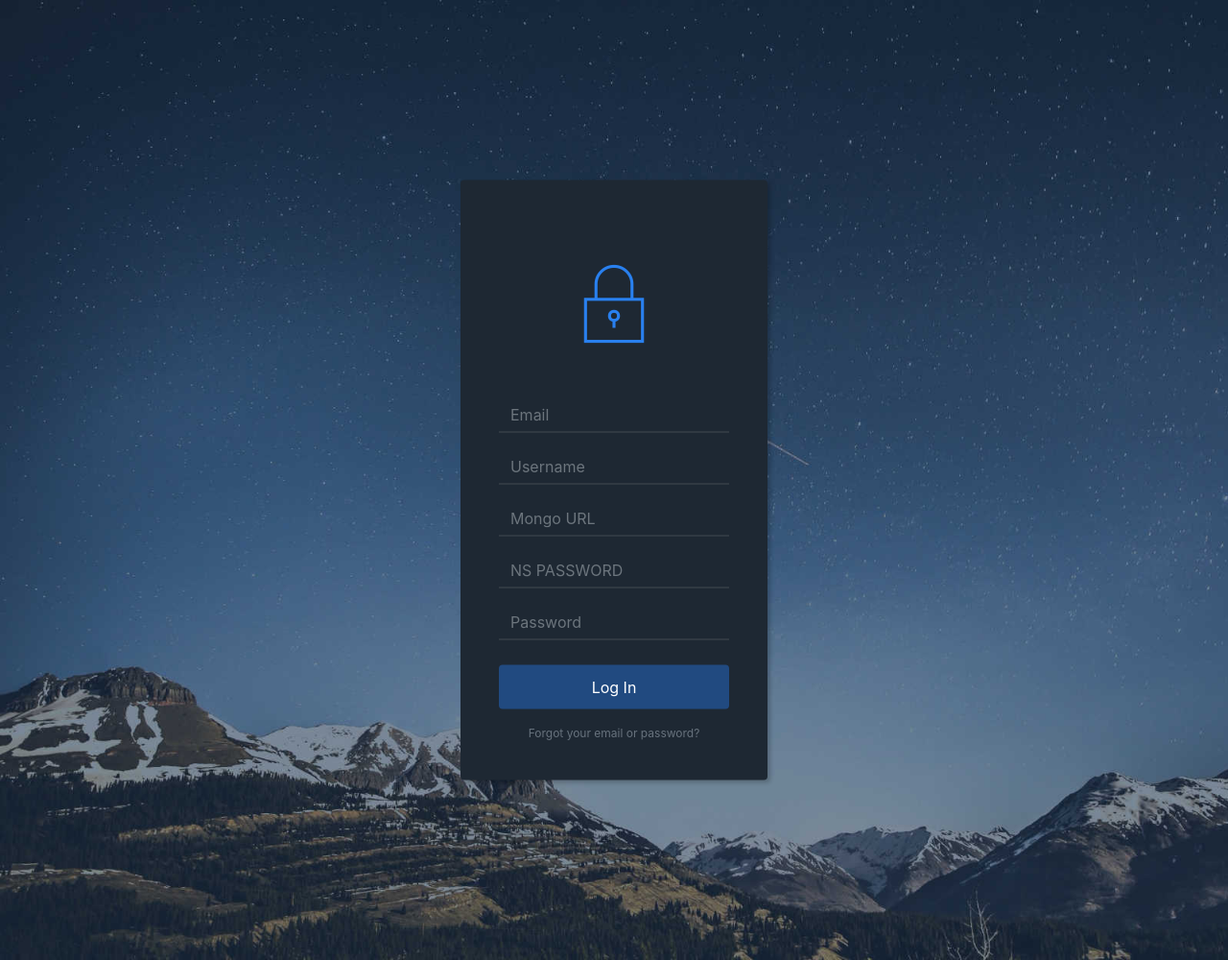
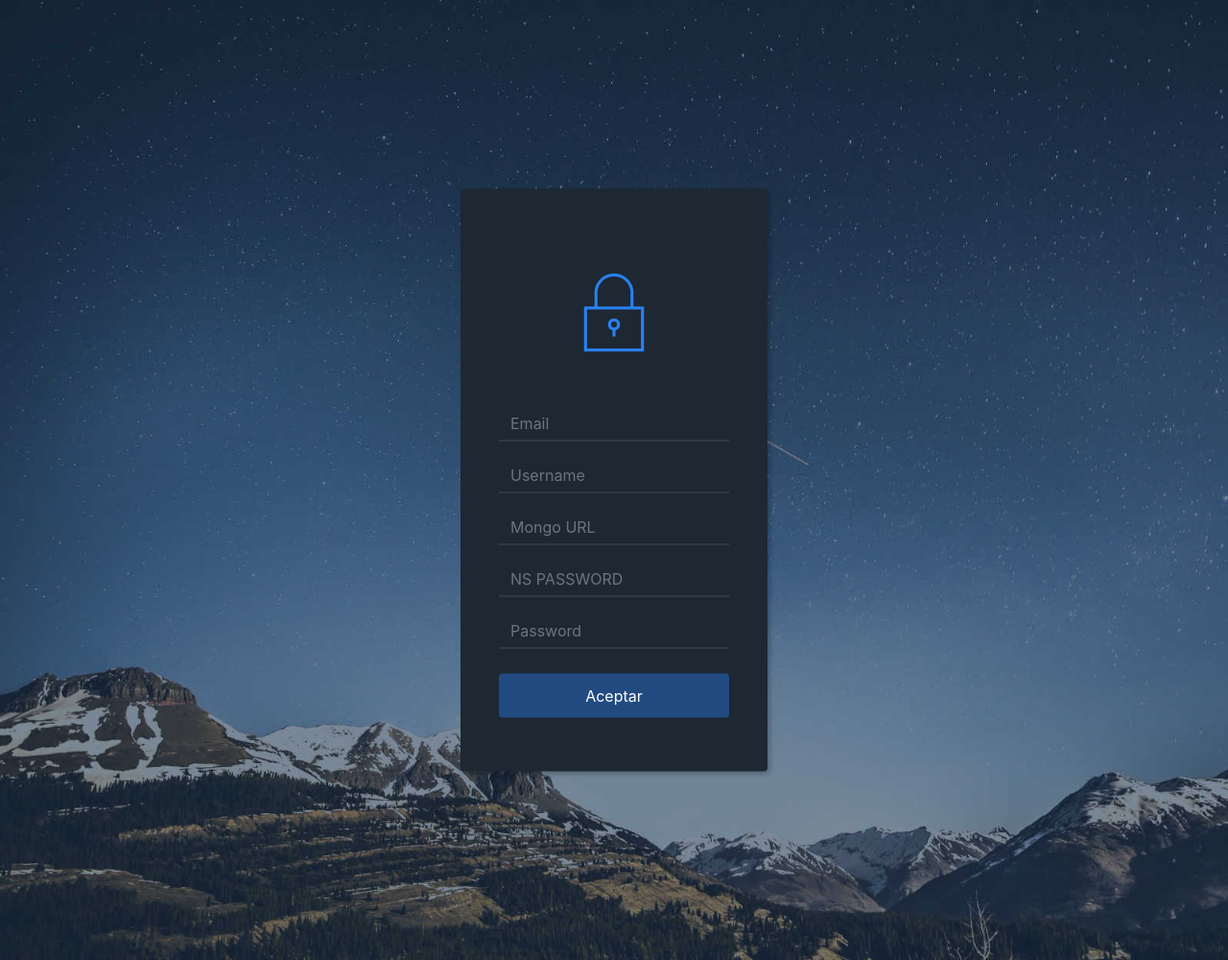
Before and after one commit to pcastelo/ns-creator, a Flask app: page / in a window 1280 px wide. Shown: the whole page at 96% size. Run offline with Flask 2, Linux system fonts and the light colour scheme; some libraries are stand-ins or nearby versions.

Commit message:
fix html

```diff
--- a/templates/index.html
+++ b/templates/index.html
@@ -14,7 +14,6 @@
 <div class="login-dark">
     <form method="post" action="/create">
         <h2 class="sr-only">Login Form</h2>
-
         {% if error %}
             <div class="alert alert-danger" role="alert">
                 {{ error }}
@@ -22,22 +21,30 @@
         {% endif %}
 
         <div class="illustration"><i class="icon ion-ios-locked-outline"></i></div>
-        <div class="form-group"><input class="form-control" required type="email" name="email" placeholder="Email"
-                                       value="{{ request.form['email'] }}"></div>
-        <div class="form-group"><input class="form-control" required type="username" name="username" placeholder="Username"
-                                       value="{{ request.form['username'] }}"></div>
-        <div class="form-group"><input class="form-control" required type="mongodb_url" name="mongodb_url"
-                                       placeholder="Mongo URL"
-                                       value="{{ request.form['mongodb_url'] }}"></div>
-        <div class="form-group"><input class="form-control" required type="ns_password" name="ns_password"
-                                       placeholder="NS PASSWORD"
-                                       value="{{ request.form['ns_password'] }}"></div>
-        <div class="form-group"><input class="form-control" required type="password" name="password" placeholder="Password"
-                                       value="{{ request.form['password'] }}"></div>
         <div class="form-group">
-            <button class="btn btn-primary btn-block" type="submit">Log In</button>
+            <input class="form-control" required type="email" name="email" placeholder="Email"
+                   value="{{ request.form['email'] }}">
         </div>
-        <a href="#" class="forgot">Forgot your email or password?</a></form>
+        <div class="form-group">
+            <input class="form-control" required type="username" name="username"
+                   placeholder="Username" value="{{ request.form['username'] }}">
+        </div>
+        <div class="form-group">
+            <input class="form-control" required type="mongodb_url" name="mongodb_url" placeholder="Mongo URL"
+                   value="{{ request.form['mongodb_url'] }}">
+        </div>
+        <div class="form-group">
+            <input class="form-control" required type="ns_password" name="ns_password" placeholder="NS PASSWORD"
+                   value="{{ request.form['ns_password'] }}">
+        </div>
+        <div class="form-group">
+            <input class="form-control" required type="password" name="password" placeholder="Password"
+                   value="{{ request.form['password'] }}">
+        </div>
+        <div class="form-group">
+            <button class="btn btn-primary btn-block" type="submit">Aceptar</button>
+        </div>
+    </form>
 </div>
 <script src="https://cdnjs.cloudflare.com/ajax/libs/jquery/3.2.1/jquery.min.js"></script>
 <script src="https://cdnjs.cloudflare.com/ajax/libs/twitter-bootstrap/4.1.3/js/bootstrap.bundle.min.js"></script>
```
